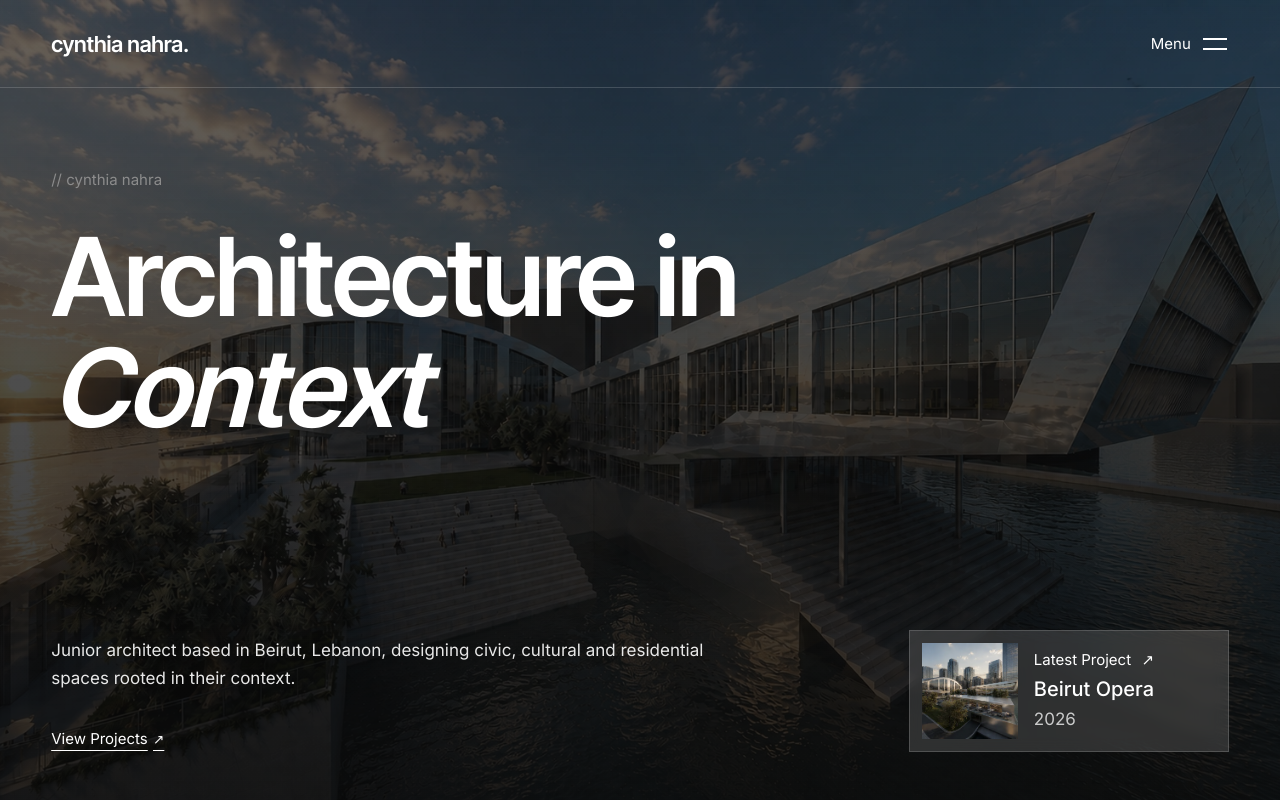
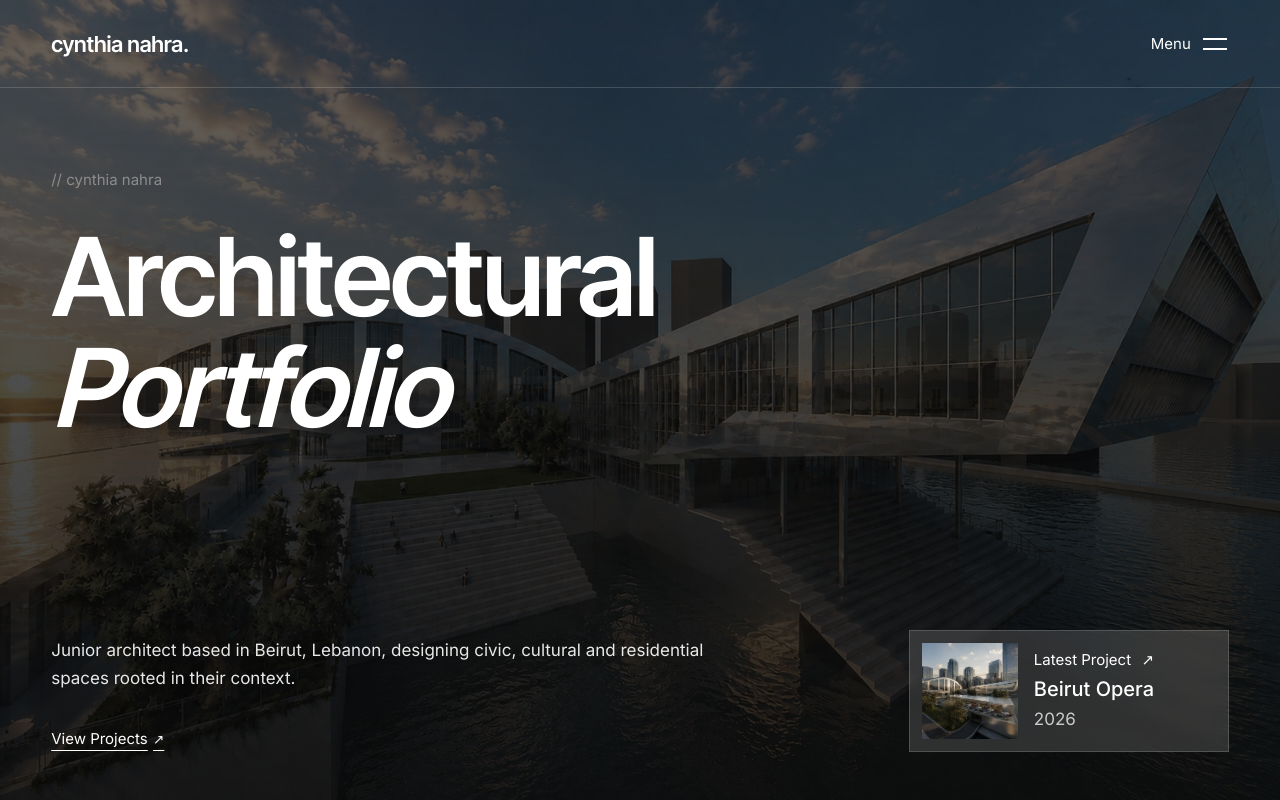
Before and after one commit to MikelMrad/portfolio-cy, a Next.js app: page / in a window 1280 px wide. Shown: the top 800 px of the page. Built offline with nearby package versions, Linux system fonts and the light colour scheme; what @mui/material-nextjs would draw is missing.

Commit message:
feat: update hero headline to improve clarity and branding

```diff
--- a/src/components/home/Hero.js
+++ b/src/components/home/Hero.js
@@ -113,10 +113,9 @@ export default function Hero() {
         <Rise step={0}>
           <SectionLabel tone="night">{site.wordmark.replace(/\.$/, '')}</SectionLabel>
         </Rise>
-        {/* TODO:hero-headline — confirm wording (one italic accent word) */}
         <Rise step={1}>
           <Type token="display1" as="h1" sx={{ maxWidth: '14ch', '& em': { fontStyle: 'italic' } }}>
-            Architecture in <em>Context</em>
+            Architectural <em>Portfolio</em>
           </Type>
         </Rise>
         {/* TODO:hero-intro — draft */}
```
